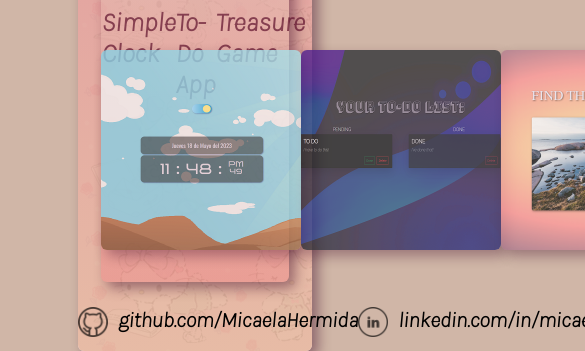
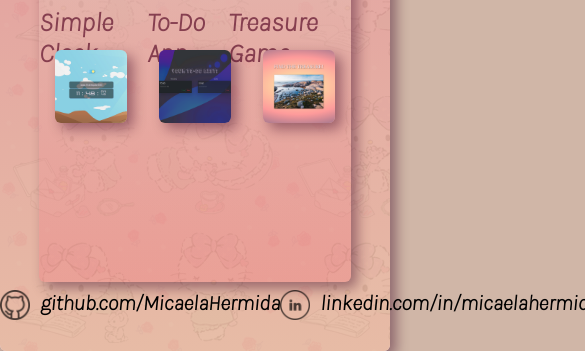
Before and after one commit to MicaelaHermida/portfolio, a plain HTML site: page index.html in a window 390 px wide. Shown: the part 493-844 px from the top of the page, 585 px wide, since content can reach past the window. Drawn offline with Linux system fonts and the light colour scheme.

Commit message:
mobile view

```diff
--- a/index.html
+++ b/index.html
@@ -26,14 +26,14 @@
                     <a href="https://micaelahermida.github.io/todo-app/" target="_blank" class="link-text-projects">To-Do App</a>
                     <a href="https://micaelahermida.github.io/treasure-game-app/" target="_blank" class="link-text-projects">Treasure Game</a>
                 </div>
-                <div class="section">
-                    <a href="https://micaelahermida.github.io/simple-clock/" target="_blank">
+                <div class="section" style="height: 50%;">
+                    <a href="https://micaelahermida.github.io/simple-clock/" target="_blank" class="img-container">
                         <img src="img/simple-clock-ss.png" width="200" height="200" class="border shadow link-img">
                     </a>
-                    <a href="https://micaelahermida.github.io/todo-app/" target="_blank">
+                    <a href="https://micaelahermida.github.io/todo-app/" target="_blank" class="img-container">
                         <img src="./img/to-do-app-ss.png" width="200" height="200" class="border shadow link-img">
                     </a>
-                    <a href="https://micaelahermida.github.io/treasure-game-app/" target="_blank">
+                    <a href="https://micaelahermida.github.io/treasure-game-app/" target="_blank" class="img-container">
                         <img src="./img/treasure-game-ss.png" width="200" height="200" class="border shadow link-img">
                     </a>
                 </div>
--- a/styles.css
+++ b/styles.css
@@ -12,6 +12,7 @@ body{
     justify-content: center;
     align-items: center;
     height: 100vh;
+    width: auto;
 }
 .border{
     border-radius: 6px;
@@ -20,6 +21,7 @@ body{
     background-image: linear-gradient(to bottom, rgba(221, 129, 147, 0.919), rgba(228, 181, 155, 0.876));
     height: 100%;
     width: 100%;
+    box-sizing: border-box;
     display: flex;
     flex-direction: column;
     align-items: center;
@@ -139,4 +141,67 @@ a:hover::after {
 
 @media only screen and (max-width: 767px) {
 
+    .border{
+        border-radius: 6px;
+    }
+
+    .box{
+        height: 30%;
+        width: 100%;
+        display: flex;
+        justify-content: center;
+        flex-direction: column;
+        align-items: center;
+    }
+    .mini-box{
+        background-image: linear-gradient(to bottom, rgba(228, 201, 186, 0.476), rgba(255, 1, 52, 0.139));
+        width: 80%;
+        height: 40%;
+    }
+    .section{
+        height: 10%;
+        width: 100%;
+        display: flex;
+        justify-content: space-around;
+        align-items: first baseline;
+    }
+
+    .nav{
+        display: flex;
+        width: 100%;
+        height: 10%;
+        justify-content: space-around;
+    }
+    .gif-background{
+        width: 100%;
+        height: 100%;
+        background-image: url(./img/kitty-background.gif);
+        background-blend-mode: luminosity;
+    }
+
+    a:hover{
+        text-shadow: none;
+    }
+    .link-img{
+        width: 70%;
+        height: auto;
+        opacity: 100%;
+
+    }
+    .link-img:hover{
+        width: 70%;
+        height: auto;
+        opacity: 100%;
+    }
+    .img-container{
+        display: flex;
+        justify-content: center;
+    }
+    .footer{
+        margin-top: 2%;
+        width: 100%;
+        display: flex;
+        justify-content: space-around;
+    }
+
 }
```
